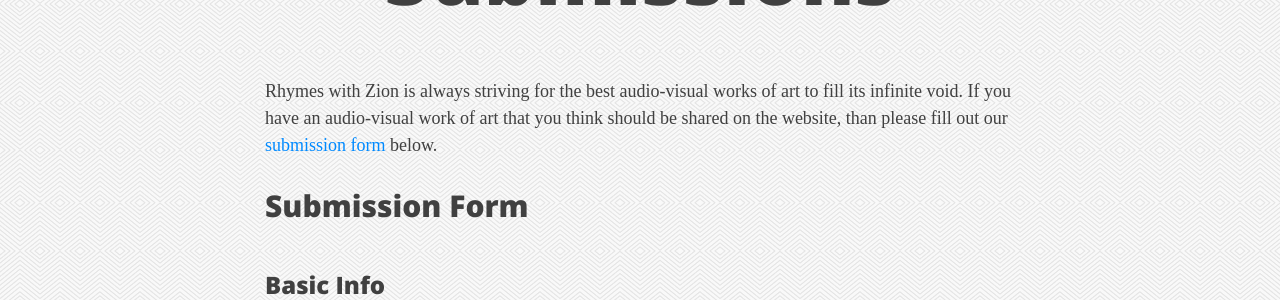
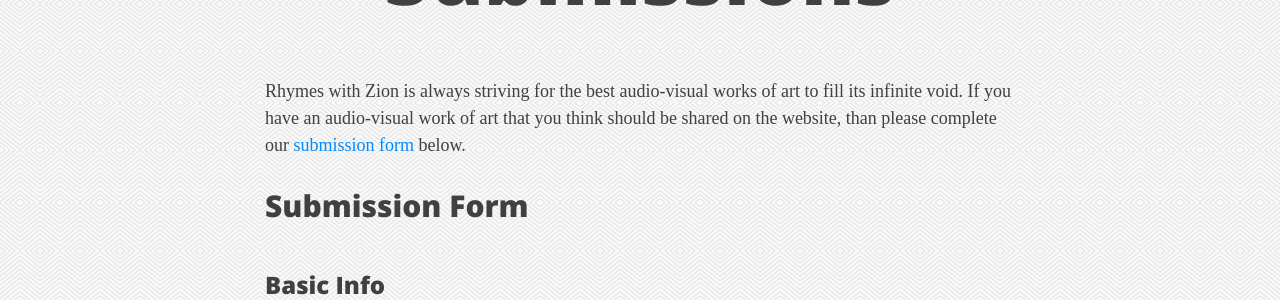
Before and after one commit to rhymeswithzion/rwz-test, a Jekyll site: the page built from submissions.md, in a window 1280 px wide and 900 px high. Shown: the part 250-550 px from the top of the window. Built offline with Jekyll 4.4.1, drawn with Linux system fonts in a browser that asks for light colours; some web fonts are replaced; some of the changed text lies outside the part shown.

Commit message:
Update submissions.md

```diff
--- a/submissions.md
+++ b/submissions.md
@@ -5,7 +5,7 @@
 published: true
 ---
 
-Rhymes with Zion is always striving for the best audio-visual works of art to fill its infinite void. If you have an audio-visual work of art that you think should be shared on the website, than please fill out our [submission form](#submission-form) below.
+Rhymes with Zion is always striving for the best audio-visual works of art to fill its infinite void. If you have an audio-visual work of art that you think should be shared on the website, than please complete our [submission form](#submission-form) below.
 
 
 ## Submission Form
```
Also changed, not shown: other parts of submissions.md (+1 -1 lines).
